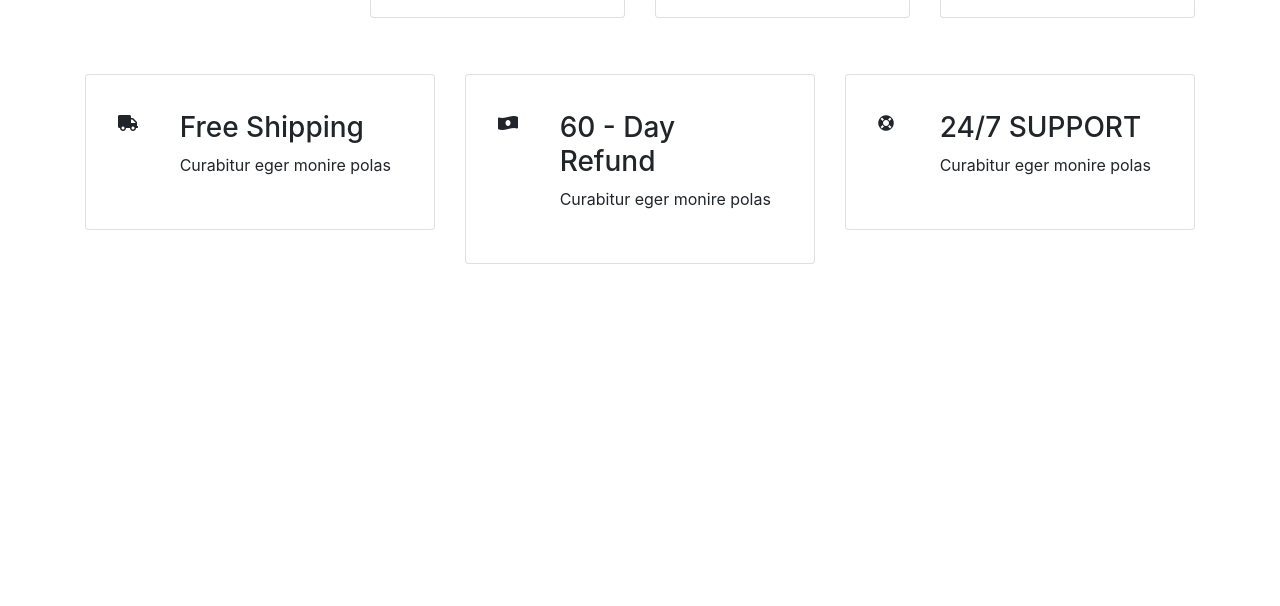
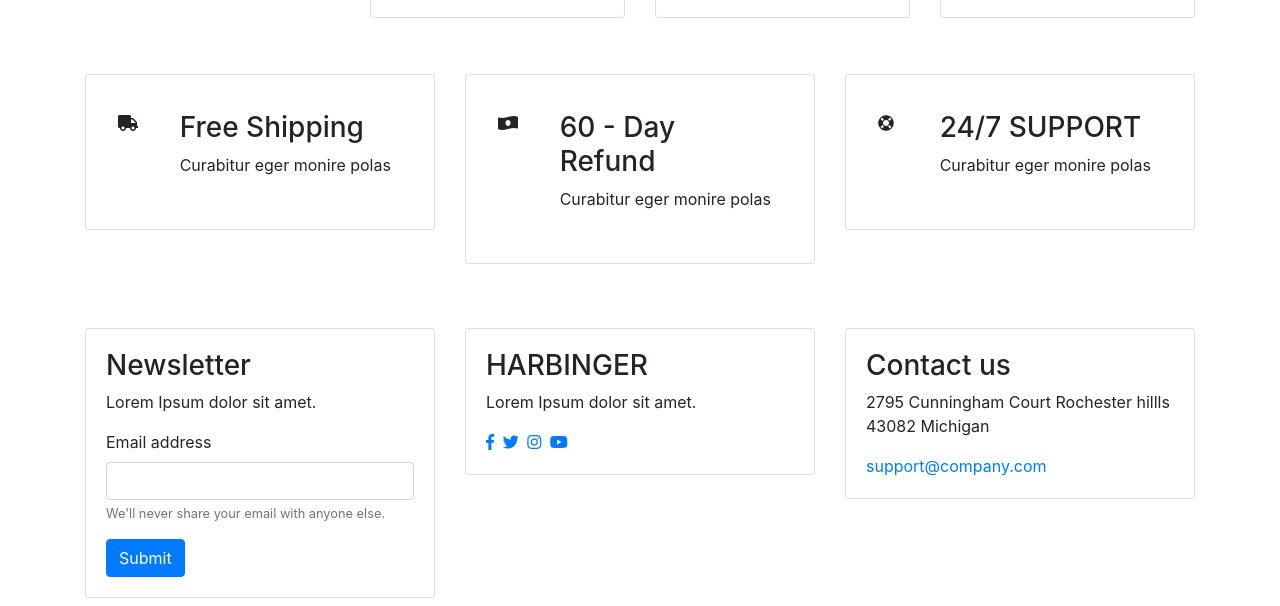
Before and after one commit to meowyellow/Harbringer, a website: page index.html in a window 1280 px wide. Shown: the part 1448-2054 px from the top of the page. Before the commit the page ends 1776 px from the top, so only its background shows below. Drawn offline with nearby package versions, Linux system fonts and the light colour scheme; files that its build step writes are made by us from their sources.

Commit message:
Add section newsletter

```diff
--- a/index.html
+++ b/index.html
@@ -197,4 +197,46 @@
                 </div>
             </div>
         </section>
+		<section class="newsletter background ">
+            <div class="container  ">
+                <div class="row">
+                    <div class="col-md-4 order-md-1 order-sm-3 pb-2">
+                        <div class="card none">
+                            <div class="card-body background">
+                                <h3>Newsletter</h3>
+                                <p>Lorem Ipsum dolor sit amet.</p>
+                                <div class="form-group">
+                                    <label for="exampleInputEmail1">Email address</label>
+                                    <input type="email" class="form-control" id="exampleInputEmail1" aria-describedby="emailHelp">
+                                    <small id="emailHelp" class="form-text text-muted">We'll never share your email with anyone else.</small>
+                                </div>
+                                <a href="#" class="btn btn-primary">Submit</a>
+                            </div>
+                        </div>
+                    </div>
+                    <div class="col-md-4 order-md-2 order-sm-1">
+                        <div class="card none">
+                            <div class="card-body background">
+                                <h3>HARBINGER</h3>
+                                <p>Lorem Ipsum dolor sit amet.</p>
+                                <a href="#"><i class="fab black pr-1 fa-facebook-f"></i></a>
+                                <a href="#"><i class="fab black pr-1 fa-twitter"></i></a>
+                                <a href="#"><i class="fab black pr-1 fa-instagram"></i></a>
+                                <a href="#"><i class="fab black pr-1 fa-youtube"></i></a>
+                            </div>
+                        </div>
+                    </div>
+                    <div class="col-md-4 order-md-3 order-sm-2">
+                        <div class="card none">
+                            <div class="card-body background">
+                                <h3>Contact us</h3>
+                                <p>2795 Cunningham Court
+                                Rochester hillls 43082 Michigan</p>
+                                <a href="#">support@company.com</a>
+                            </div>
+                        </div>
+                    </div>
+                </div>
+            </div>
+        </section>
 	</body>
```
